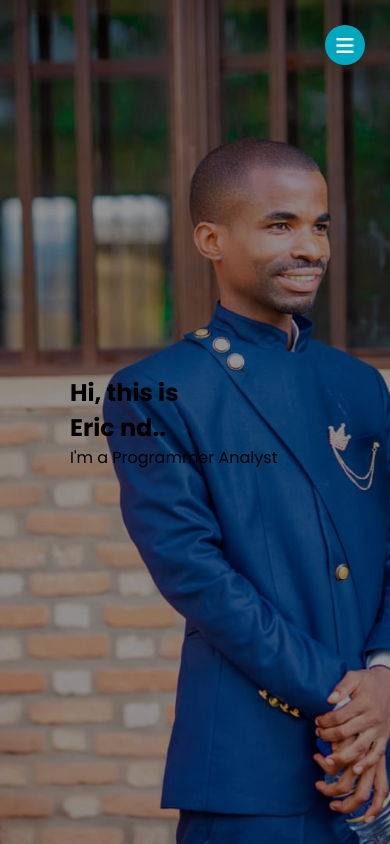
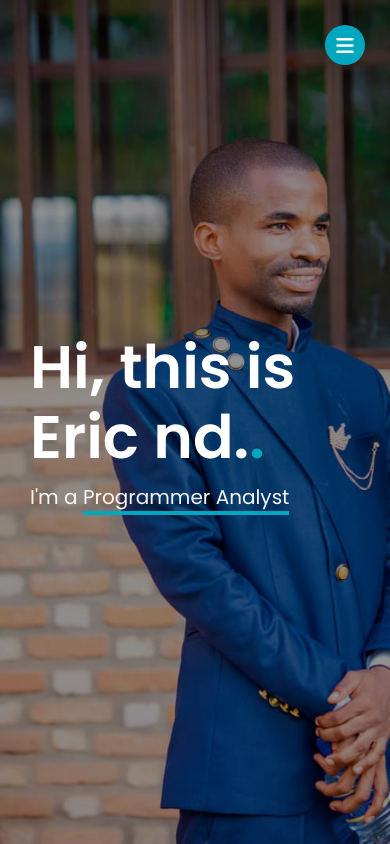
Before and after one commit to ndieric/authenti, a plain HTML site: page index.html in a window 390 px wide. Drawn offline with Linux system fonts and the light colour scheme.

Commit message:
other change

```diff
--- a/style.css
+++ b/style.css
@@ -190,3 +190,48 @@ main {
   top: 0;
   left: 0;
 }
+
+#home .home-row {
+  z-index: 1;
+}
+
+#home .home-row h1 {
+  font-size: 60px;
+  color: white;
+  font-weight: 600;
+  letter-spacing: -1px;
+  margin-bottom: 10px;
+  line-height: 70px;
+}
+
+#home .home-row h1 span {
+  color: var(--themeColor);
+}
+#home .home-row p {
+  color: whitesmoke;
+  font-size: 30px;
+  font-weight: 500;
+}
+
+#home .home-row p span {
+  border-bottom: 4px solid var(--themeColor);
+}
+
+@media only screen and (max-width: 670px) {
+  #home {
+    padding: 30px;
+  }
+  #home .home-row h1 {
+    font-size: 60px;
+    letter-spacing: 0;
+    line-height: 70px;
+  }
+
+  #home .home-row br {
+    display: none;
+  }
+  #home .home-row p {
+    font-size: 20px;
+    font-weight: 400;
+  }
+}
```
